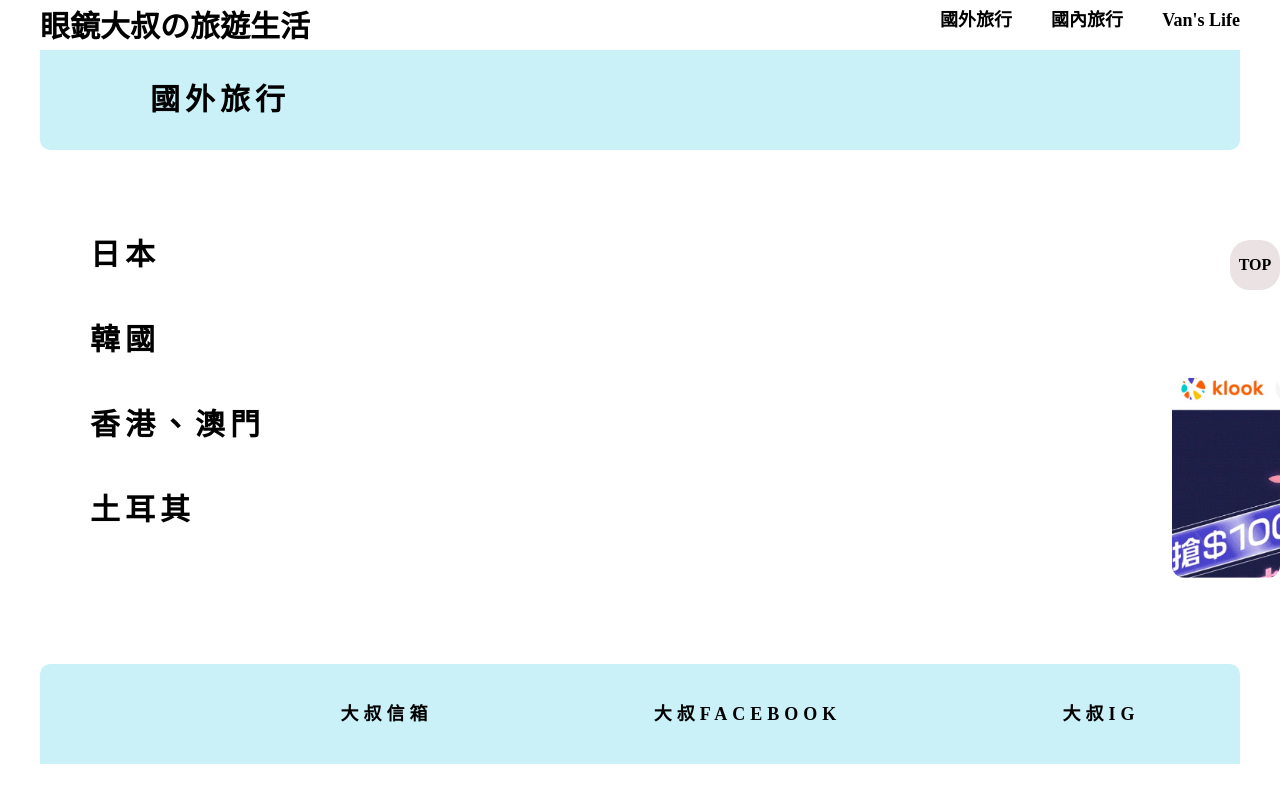
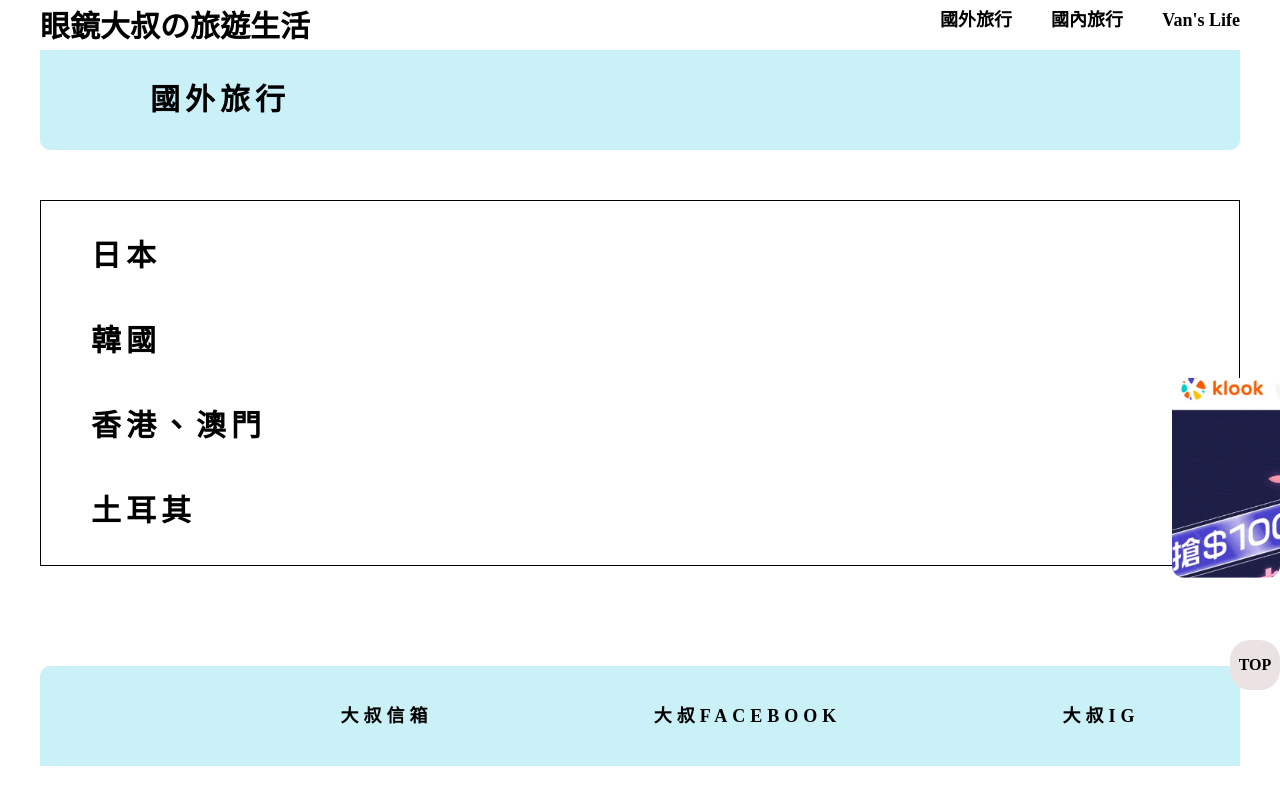
Before and after one commit to bean06020/UncleGlasses_travelLife, a plain HTML site: page 國外旅遊列表.html in a window 1280 px wide. Drawn offline with nearby package versions, Linux system fonts and the light colour scheme.

Commit message:
修改top位置、增加tap_CSS

```diff
--- a/CSS/Van's Life.css
+++ b/CSS/Van's Life.css
@@ -243,7 +243,7 @@ p{
     height: 50px;
     width: 50px;
     right: 0px;
-    top: 30%;
+    top: 80%;
     z-index: 2;
     display: flex;
     justify-content: center; /* 水平居中 */
--- a/CSS/國內-桃園-合流部落.css
+++ b/CSS/國內-桃園-合流部落.css
@@ -286,7 +286,7 @@ p{
     height: 50px;
     width: 50px;
     right: 0px;
-    top: 50%;
+    top: 80%;
     z-index: 2;
     display: flex;
     justify-content: center;
--- a/CSS/國內旅遊.css
+++ b/CSS/國內旅遊.css
@@ -242,7 +242,7 @@ p{
     height: 50px;
     width: 50px;
     right: 0px;
-    top: 30%;
+    top: 80%;
     z-index: 2;
     display: flex;
     justify-content: center; /* 水平居中 */
--- a/CSS/國外旅遊css.css
+++ b/CSS/國外旅遊css.css
@@ -111,6 +111,7 @@ p{
     justify-content: space-between;
     align-items: center;
     margin-top: 50px;
+    border: #000 1px solid;
 }
 .section-2-p{
      width: 600px;
@@ -221,7 +222,7 @@ p{
     height: 50px;
     width: 50px;
     right: 0px;
-    top: 30%;
+    top: 80%;
     z-index: 2;
     display: flex;
     justify-content: center; /* 水平居中 */
--- a/CSS/港澳-澳門遊.css
+++ b/CSS/港澳-澳門遊.css
@@ -286,7 +286,7 @@ p{
     height: 50px;
     width: 50px;
     right: 0px;
-    top: 50%;
+    top: 80%;
     z-index: 2;
     display: flex;
     justify-content: center; /* 水平居中 */
--- a/CSS/港澳.css
+++ b/CSS/港澳.css
@@ -265,7 +265,7 @@ p{
     height: 50px;
     width: 50px;
     right: 0px;
-    top: 30%;
+    top: 80%;
     z-index: 2;
     display: flex;
     justify-content: center; /* 水平居中 */
--- a/CSS/眼鏡大叔首頁.css
+++ b/CSS/眼鏡大叔首頁.css
@@ -197,7 +197,7 @@ html, body {
     height: 50px;
     width: 50px;
     right: 0px;
-    top: 50%;
+    top: 80%;
     z-index: 2;
     display: flex;
     justify-content: center;
--- a/國外旅遊列表.html
+++ b/國外旅遊列表.html
@@ -6,6 +6,8 @@
   <title>眼鏡大叔の國外旅行</title>
   <link rel="stylesheet" href="./CSS/reset.css">
   <link rel="stylesheet" href="./CSS/國外旅遊css.css">
+  <link rel="stylesheet" href="./CSS/國外travelTap.css">
+
 </head>
 
 <body>
```
Also changed, not shown: CSS/國外travelTap.css (added), image/tap_image/korea/LINE_ALBUM_藍色清真寺、托普卡帕宮916_250713_1.jpg (added), image/tap_image/korea/blue_churage.jpg (added), 2 other files.
